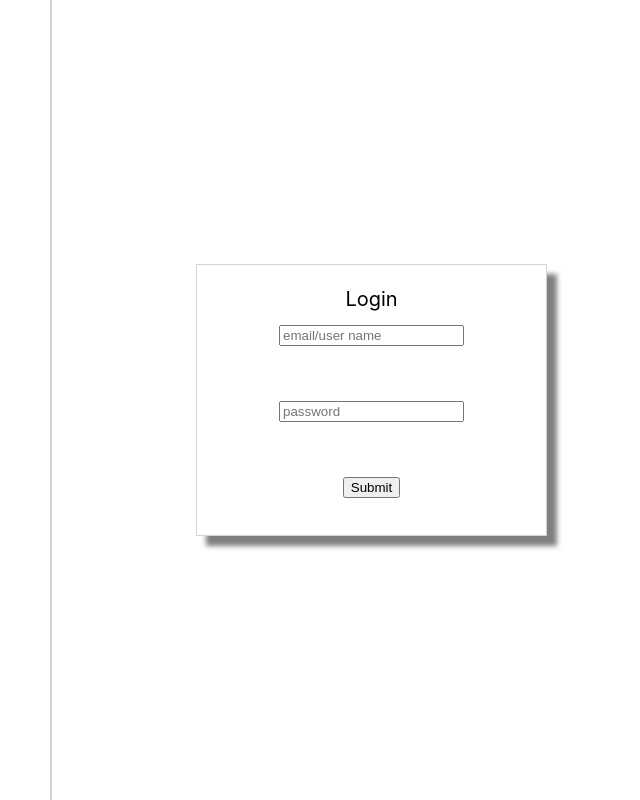
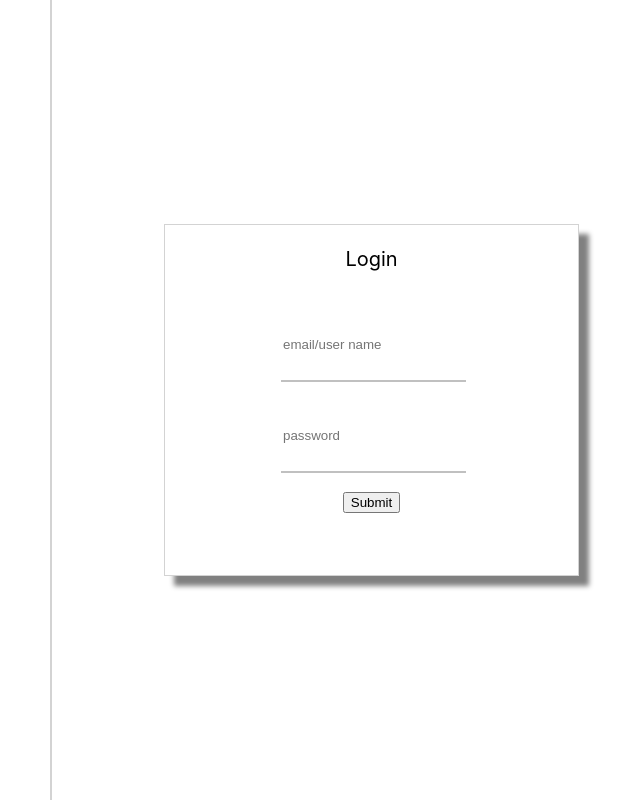
Before and after one commit to AnishDey1994/ecommerce-app, a React (Create React App) app: page / in a window 1280 px wide. Shown: the whole page, without its empty margins (589-1229 px from the left). Built offline with nearby package versions, Linux system fonts and the light colour scheme.

Commit message:
Login Validation Done

```diff
--- a/src/components/UXTextbox/UXTextbox.css
+++ b/src/components/UXTextbox/UXTextbox.css
@@ -0,0 +1,3 @@
+.textbox{
+    border:none;
+}
--- a/src/widgets/loginView/loginView.css
+++ b/src/widgets/loginView/loginView.css
@@ -1,6 +1,6 @@
 .loginWrapper {
-  width: 50%;
-  height: 30%;
+  width: 60%;
+  height: 40%;
   display: flex;
   flex-direction: column;
   justify-content: center;
@@ -9,6 +9,21 @@
   padding: 15px;
   border: 1px lightgray solid;
   box-shadow: 10px 10px 5px grey;
+}
+.loginTextBox{
+  width:100%;
+  height:100%;
+  border:none;
+  border-bottom:2px solid silver;
+}
+input:focus, input:focus{
+    outline: none;
+    border-bottom:2px solid #4158d0;
+}
+
+.errMsg{
+  font-size: 11px;
+  color:red;
 }
 .loginItems {
   flex: 1;
--- a/src/widgets/loginView/loginView.jsx
+++ b/src/widgets/loginView/loginView.jsx
@@ -46,7 +46,7 @@ const LoginView = () => {
           onEdit={(val) => setUserName(val)}
         />
       </div>
-      <p>{errors && errors.userName}</p>
+      <p className="errMsg">{errors && errors.userName}</p>
       <div className="loginItems">
         <UXTextbox
           id="loginPassword"
@@ -57,7 +57,7 @@ const LoginView = () => {
           onEdit={(val) => setPassword(val)}
         />
       </div>
-      <p>{errors && errors.password}</p>
+      <p className="errMsg">{errors && errors.password}</p>
       <div className="loginItems">
         <UXButton
           id="loginSubmitBtn"
```
Also changed, not shown: src/components/UXTextbox/UXTextbox.jsx (indentation only), src/images/e-commerce-concept-illustration.jpg (added), src/images/istockphoto-1152401160-612x612.jpg (added).
